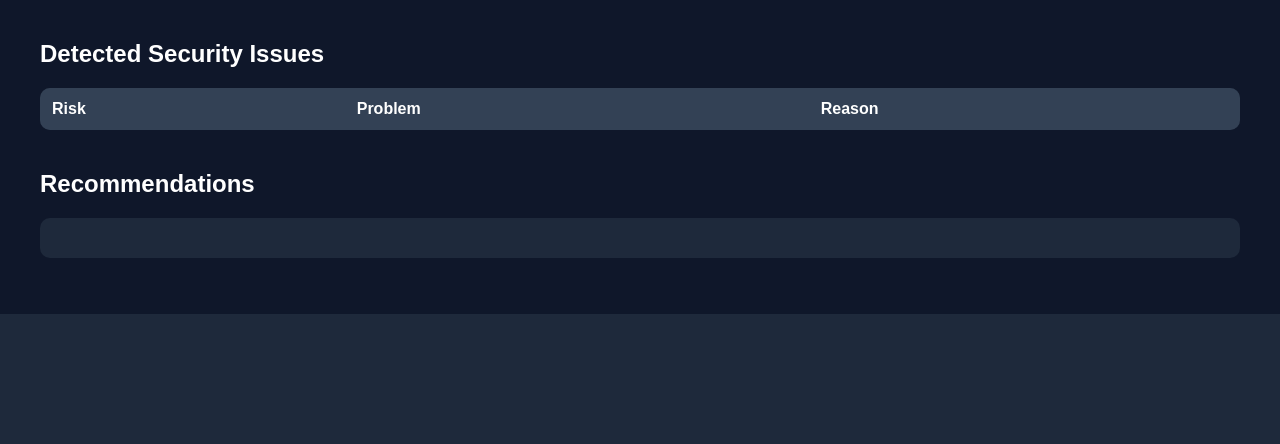
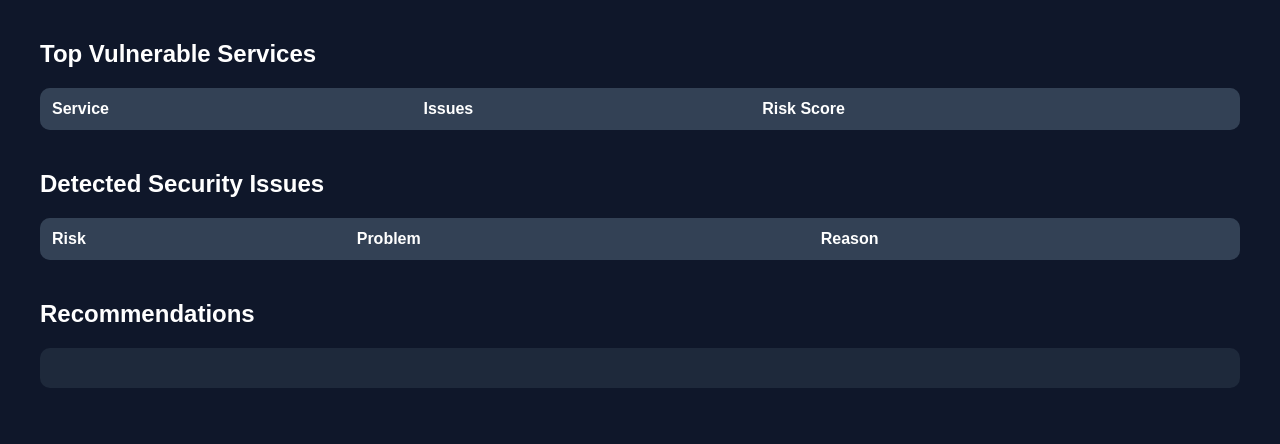
Before and after one commit to gargpriyal10/Autonomous-Security-Policy-Reasoning-Misconfiguration-Detection-Platform, a Flask app: page / in a window 1280 px wide. Shown: the part 1307-1751 px from the top of the page. Before the commit the page ends 1621 px from the top, so only its background shows below. Run offline with Flask 3, Linux system fonts and the light colour scheme; lists and menus that the app fills with data are empty; some libraries are stand-ins or nearby versions.

Commit message:
Add service risk analytics and top vulnerable services panel

```diff
--- a/templates/index.html
+++ b/templates/index.html
@@ -183,6 +183,26 @@
                 <div id="serviceRiskChart" style="height:350px;"></div>
 
             </div>
+
+        </div>
+
+        <div class="section">
+
+            <h2>Top Vulnerable Services</h2>
+
+            <table id="serviceTable">
+
+                <thead>
+                    <tr>
+                        <th>Service</th>
+                        <th>Issues</th>
+                        <th>Risk Score</th>
+                    </tr>
+                </thead>
+
+                <tbody></tbody>
+
+            </table>
 
         </div>
 
@@ -541,6 +561,27 @@
 
             }
 
+            /* TOP VULNERABLE SERVICES */
+
+            if (data.service_risk) {
+
+                let tableBody = document.querySelector("#serviceTable tbody")
+                tableBody.innerHTML = ""
+
+                Object.entries(data.service_risk).forEach(([service, info]) => {
+
+                    let row = `<tr>
+                        <td>${service}</td>
+                        <td>${info.count}</td>
+                        <td>${info.risk_score}</td>
+                    </tr>`
+
+                    tableBody.innerHTML += row
+
+                })
+
+            }
+
         }
 
     </script>
```
Also changed, not shown: core/policy_engine.py (+33 -1 lines).
